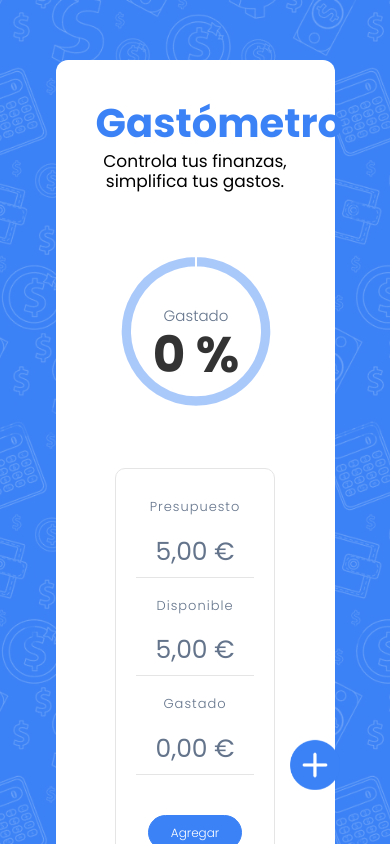
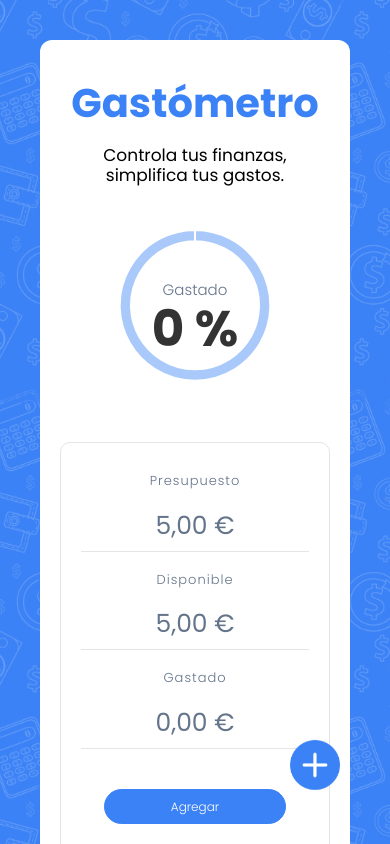
Before and after one commit to Ann4li3t/control-gastos, a React (Vite) app: page / in a window 390 px wide. Both pictures are taken after typing "5" into the empty fields and a click on the input "Añadir presupuesto". Shown: the top 844 px of the page. Built offline with nearby package versions, Linux system fonts and the light colour scheme.

Commit message:
Correcciones en el Responsive (500px)

```diff
--- a/src/index.css
+++ b/src/index.css
@@ -643,6 +643,27 @@ body .modal {
 
 @media (max-width: 500px) {
     /* Estilos para dispositivos móviles pequeños */
+    header .contenedor {
+        width: 100%;
+        margin: 0 auto;
+    }
+
+    .sombra {
+        padding: 2rem 2rem 8rem;
+    }
+
+    header h1 {
+        margin: 2rem 0;
+    }
+
+    .control-gastos {
+        margin-top: -3rem;
+    }
+
+    .contenido-presupuesto {
+        width: 100% !important;
+      }
+
     .contenido-presupuesto .dos-columnas {
         flex-direction: column;
         text-align: center;
```
